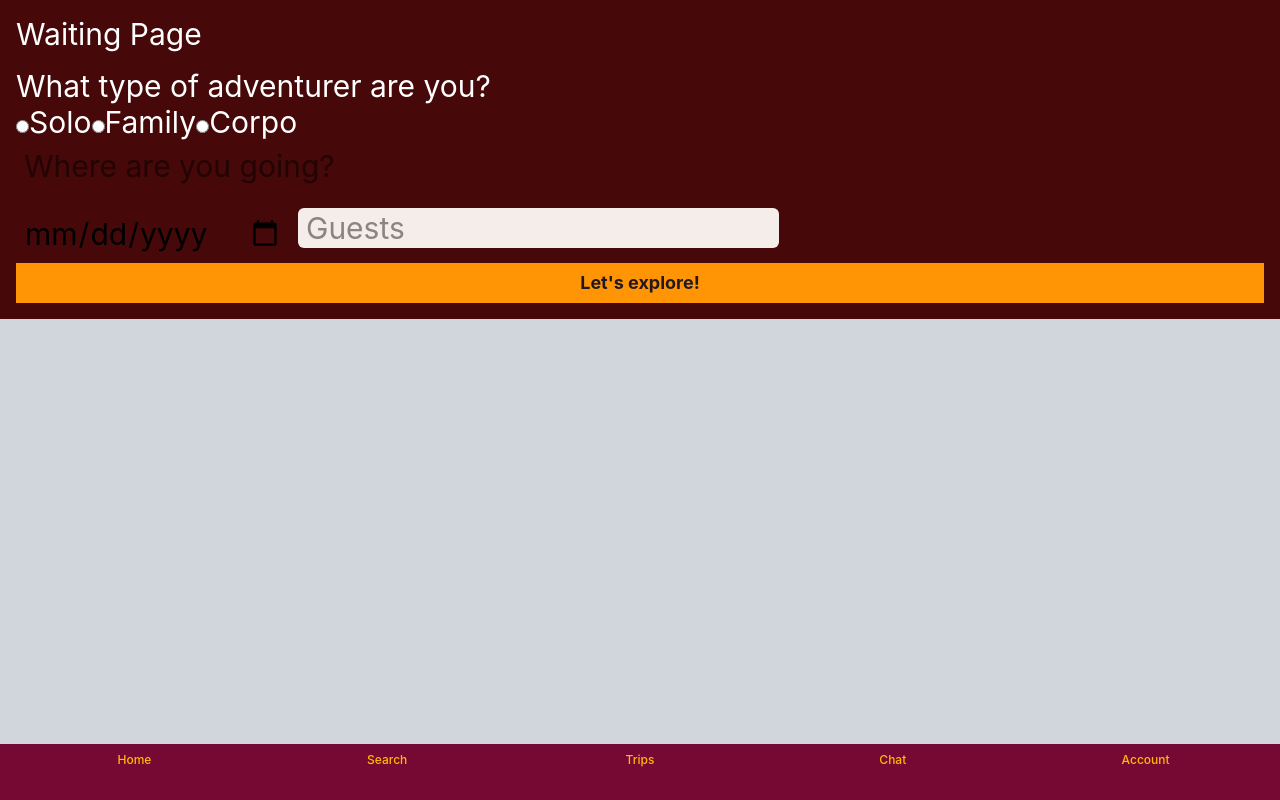
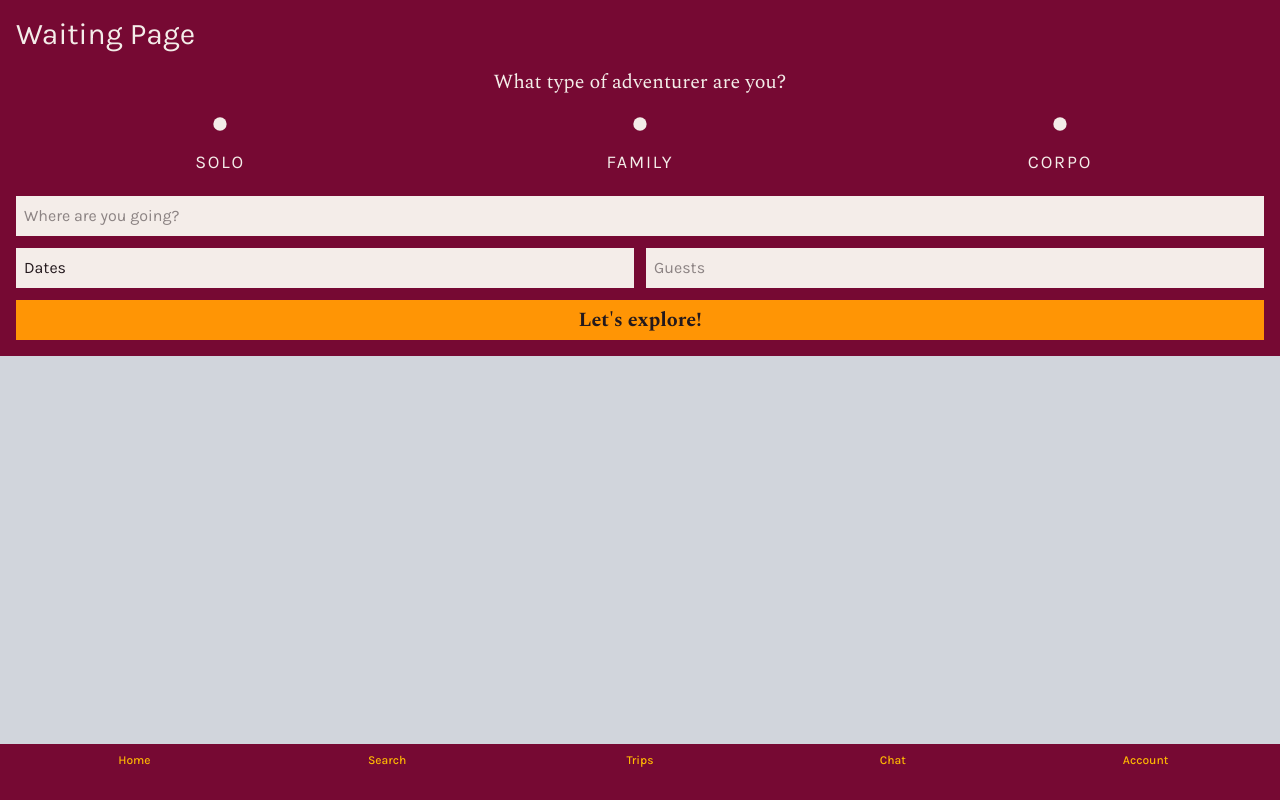
Before and after one commit to nicolaibye/fed2-pe2, a React (Vite) app: page / in a window 1280 px wide. Built offline with nearby package versions, Linux system fonts and the light colour scheme.

Commit message:
DatePicker created for custom dateselector, updating base styling

```diff
--- a/index.html
+++ b/index.html
@@ -1,13 +1,21 @@
 <!doctype html>
 <html lang="en">
+
 <head>
   <meta charset="UTF-8" />
   <link rel="icon" type="image/svg+xml" href="/vite.svg" />
   <meta name="viewport" content="width=device-width, initial-scale=1.0" />
   <title>fed2-pe2</title>
+  <link rel="preconnect" href="https://fonts.googleapis.com">
+  <link rel="preconnect" href="https://fonts.gstatic.com" crossorigin>
+  <link
+    href="https://fonts.googleapis.com/css2?family=Karla:ital,wght@0,200..800;1,200..800&family=Spectral:ital,wght@0,200;0,300;0,400;0,500;0,600;0,700;0,800;1,200;1,300;1,400;1,500;1,600;1,700;1,800&display=swap"
+    rel="stylesheet">
 </head>
+
 <body>
   <div id="root"></div>
   <script type="module" src="/src/main.tsx"></script>
 </body>
+
 </html>
--- a/package.json
+++ b/package.json
@@ -12,7 +12,9 @@
   },
   "dependencies": {
     "@tailwindcss/vite": "^4.1.17",
+    "date-fns": "^4.1.0",
     "react": "^19.2.0",
+    "react-date-range": "^2.0.1",
     "react-dom": "^19.2.0",
     "react-router-dom": "^7.9.5"
   },
--- /dev/null
+++ b/src/comp/DatePicker/index.tsx
@@ -0,0 +1,45 @@
+import { useState } from "react";
+import { format } from "date-fns";
+import { DateRange } from "react-date-range";
+import type { Range, OnChangeProps } from "react-date-range";
+import "react-date-range/dist/styles.css";
+import "react-date-range/dist/theme/default.css";
+
+function DatePicker() {
+  const [open, setOpen] = useState(false);
+  const [range, setRange] = useState<Range[]>([
+    {
+      startDate: null,
+      endDate: null,
+      key: "selection",
+    },
+  ]);
+
+  const formatted =
+    range[0].startDate && range[0].endDate
+      ? `${format(range[0].startDate, "MM/dd/yyyy")} - ${format(range[0].endDate, "MM/dd/yyyy")}`
+      : "Dates";
+
+  return (
+    <>
+      <input
+        type="text"
+        readOnly
+        onClick={() => setOpen(!open)}
+        value={formatted}
+        placeholder="Dates"
+        className="input-field"
+      />
+      {open && (
+        <DateRange
+          onChange={(item: OnChangeProps) => setRange([item.selection])}
+          moveRangeOnFirstSelection={false}
+          ranges={range}
+          className="absolute top-16 z-50 w-full"
+        />
+      )}
+    </>
+  );
+}
+
+export default DatePicker;
--- a/src/comp/DestinationSection/index.tsx
+++ b/src/comp/DestinationSection/index.tsx
@@ -1,5 +1,6 @@
 import { useSearchContext } from "../../context/SearchContext/useSearchContext";
 import { useNavigate } from "react-router-dom";
+import DatePicker from "../DatePicker";
 
 function DestinationSection() {
   const { isSummary: searchSummary } = useSearchContext();
@@ -14,65 +15,78 @@ function DestinationSection() {
     setIsSummary(false);
   }
 
-  function goToVenueSearch() {
+  function goToVenueSearch(event?: React.MouseEvent<HTMLButtonElement>) {
+    event?.preventDefault();
     navigate("/venue");
     setIsSummary(true);
   }
 
   return (
     <div
-      className={`${venuePage || homePage ? "flex" : "hidden"} flex-col gap-4 w-full bg-red-950 text-white p-4`}
+      className={`${venuePage || homePage ? "flex" : "hidden"} flex-col gap-4 w-full bg-hdRed text-hdWhite p-4`}
     >
       <p onClick={openSummary}>
         {searchSummary === true ? "Searched Page" : "Waiting Page"}
       </p>
-      <form>
-        <h2>What type of adventurer are you?</h2>
-        <div>
+      <form className="flex flex-col gap-3">
+        <h2 className="text-xl font-serif font-light text-center">
+          What type of adventurer are you?
+        </h2>
+        <div className="flex gap-3">
+          <label htmlFor="adventurerChoice1" className="radio-label">
             <input
               type="radio"
               id="adventurerChoice1"
               name="adventurer"
               value="solo"
+              className="peer sr-only"
             />
-          <label htmlFor="adventurerChoice1">Solo</label>
-
+            <svg className="w-8 h-8" fill="currentColor" viewBox="0 0 24 24">
+              <circle cx="12" cy="12" r="10" />
+            </svg>
+            <span>Solo</span>
+          </label>
+          <label htmlFor="adventurerChoice2" className="radio-label">
             <input
               type="radio"
               id="adventurerChoice2"
               name="adventurer"
               value="family"
+              className="peer sr-only"
             />
-          <label htmlFor="adventurerChoice2">Family</label>
-
+            <svg className="w-8 h-8" fill="currentColor" viewBox="0 0 24 24">
+              <circle cx="12" cy="12" r="10" />
+            </svg>
+            <span>Family</span>
+          </label>
+          <label htmlFor="adventurerChoice3" className="radio-label">
             <input
               type="radio"
               id="adventurerChoice3"
               name="adventurer"
               value="corpo"
+              className="peer sr-only"
             />
-          <label htmlFor="adventurerChoice3">Corpo</label>
+            <svg className="w-8 h-8" fill="currentColor" viewBox="0 0 24 24">
+              <circle cx="12" cy="12" r="10" />
+            </svg>
+            <span>Corpo</span>
+          </label>
         </div>
 
         <input
           type="text"
           placeholder="Where are you going?"
-          className="p-2 rounded-md text-black w-full"
+          className="input-field"
         />
-        <div className="flex flex-row gap-2 mt-2">
-          <input
-            type="date"
-            className="datepicker p-2 rounded-md text-black mt-2"
-          />
-          <input
-            type="text"
-            placeholder="Guests"
-            className="p-2 rounded-md text-hdBlack bg-hdWhite mt-2 h-10"
-          />
+        <div className="grid grid-cols-2 gap-3 w-full relative">
+          <DatePicker />
+          <input type="text" placeholder="Guests" className="input-field" />
         </div>
         <button
+          type="submit"
           onClick={goToVenueSearch}
-          className="text-lg font-bold w-full h-10 text-hdBlack bg-hdYellow"
+          className="text-xl font-extrabold font-serif w-full h-10 text-hdBlack bg-hdYellow"
         >
           Let's explore!
         </button>
--- a/src/index.css
+++ b/src/index.css
@@ -8,7 +8,8 @@
   --color-hdWhite: #f4ede9;
   --color-hdBlack: #23191d;
 
-  --font-sans: "Inter", sans-serif;
+  --font-sans: "Karla", sans-serif;
+  --font-serif: "Spectral", serif;
 }
 
 :root {
@@ -22,3 +23,20 @@ body {
 footer {
   @apply mt-8 p-4 border-t border-gray-400 dark:border-gray-700 text-center bottom-0 absolute;
 }
+
+.input-field {
+  @apply p-2 text-hdBlack cursor-pointer bg-hdWhite text-base;
+}
+
+.radio-label {
+  @apply flex flex-col items-center w-full;
+}
+
+.radio-label svg,
+.radio-label span {
+  @apply cursor-pointer p-2 text-hdWhite peer-checked:text-hdYellow;
+}
+
+.radio-label span {
+  @apply text-lg uppercase font-sans tracking-widest;
+}
--- /dev/null
+++ b/src/types/react-date-range.d.ts
@@ -0,0 +1,23 @@
+declare module "react-date-range" {
+  import * as React from "react";
+
+  export interface Range {
+    startDate: Date | null;
+    endDate: Date | null;
+    key: string;
+  }
+
+  export interface OnChangeProps {
+    selection: Range;
+  }
+
+  export interface DateRangeProps {
+    onChange: (item: OnChangeProps) => void;
+    moveRangeOnFirstSelection?: boolean;
+    showSelectionPreview?: boolean;
+    className?: string;
+    ranges: Range[];
+  }
+
+  export class DateRange extends React.Component<DateRangeProps> {}
+}
```
Also changed, not shown: 1 other file (tests, documents, lock files or other folders). Lines whose indentation alone changed are shown as unchanged.
